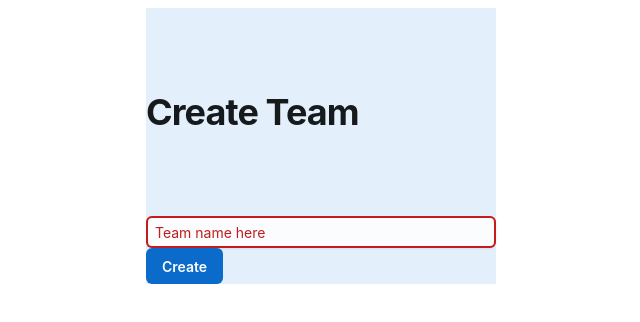
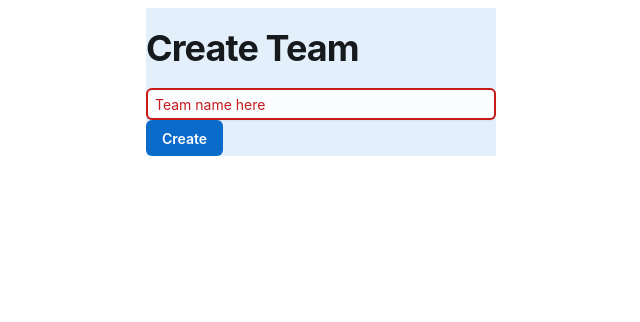
Before and after one commit to caryj567/JoyUI1, a React (Create React App) app: page / in a window 1280 px wide. Shown: the top 322 px of the page, without its empty margins (319-959 px from the left). Built offline with nearby package versions, Linux system fonts and the light colour scheme.

Commit message:
Update Center.tsx

```diff
--- a/src/Center.tsx
+++ b/src/Center.tsx
@@ -15,7 +15,7 @@ export default function BasicButtons()
 
         <Box >
             <Sheet color="primary" variant="soft" sx={{width: 350, mx:"auto", my:"auto"}}>
-                <Typography level="h1" sx={{mx:"auto", py:10}}>Create Team</Typography>
+                <Typography level="h1" sx={{mx:"auto", py:2}}>Create Team</Typography>
                 <FormControl id="Id" required size="sm" color="primary">
 
                     <Input
```
